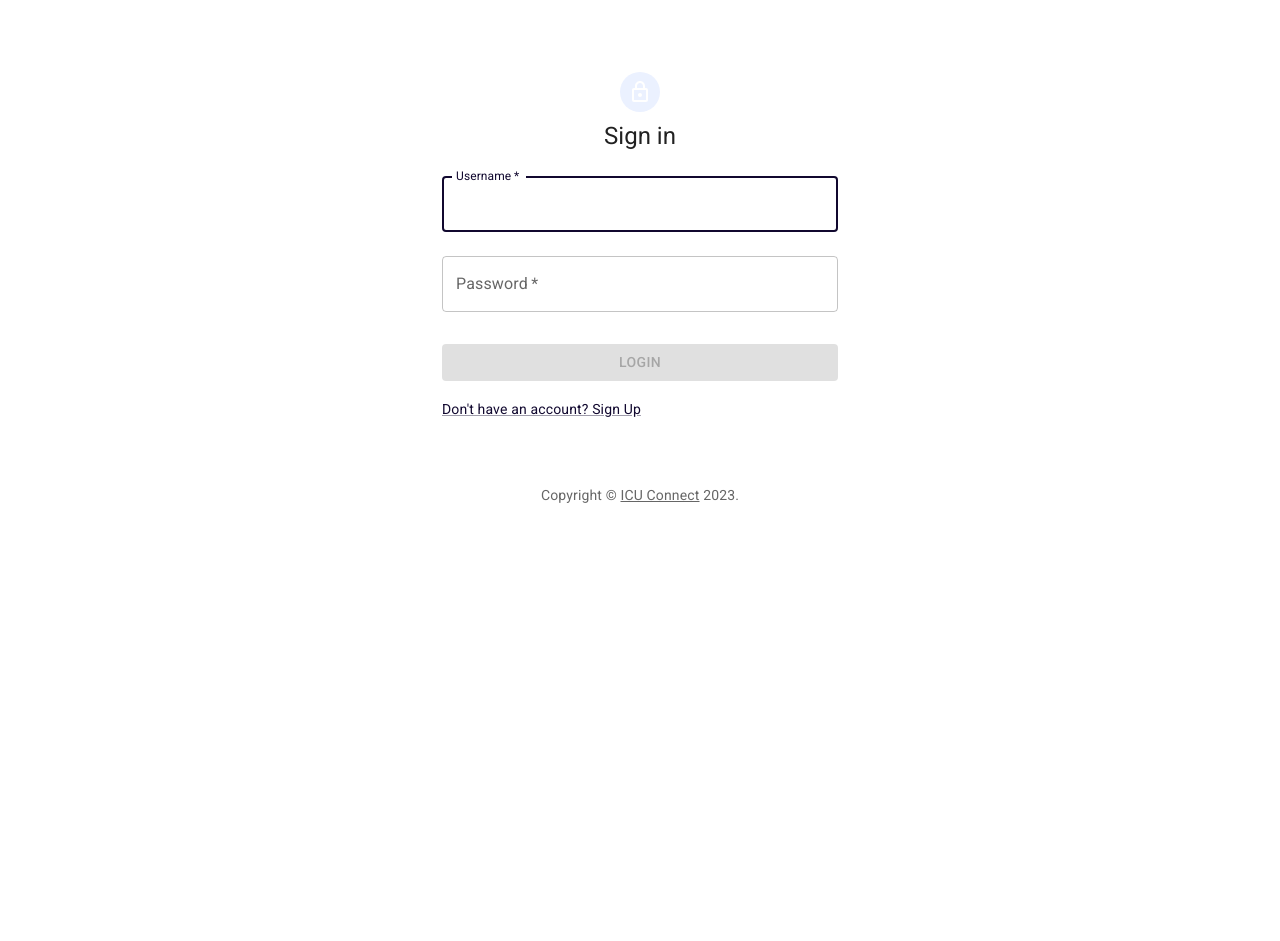
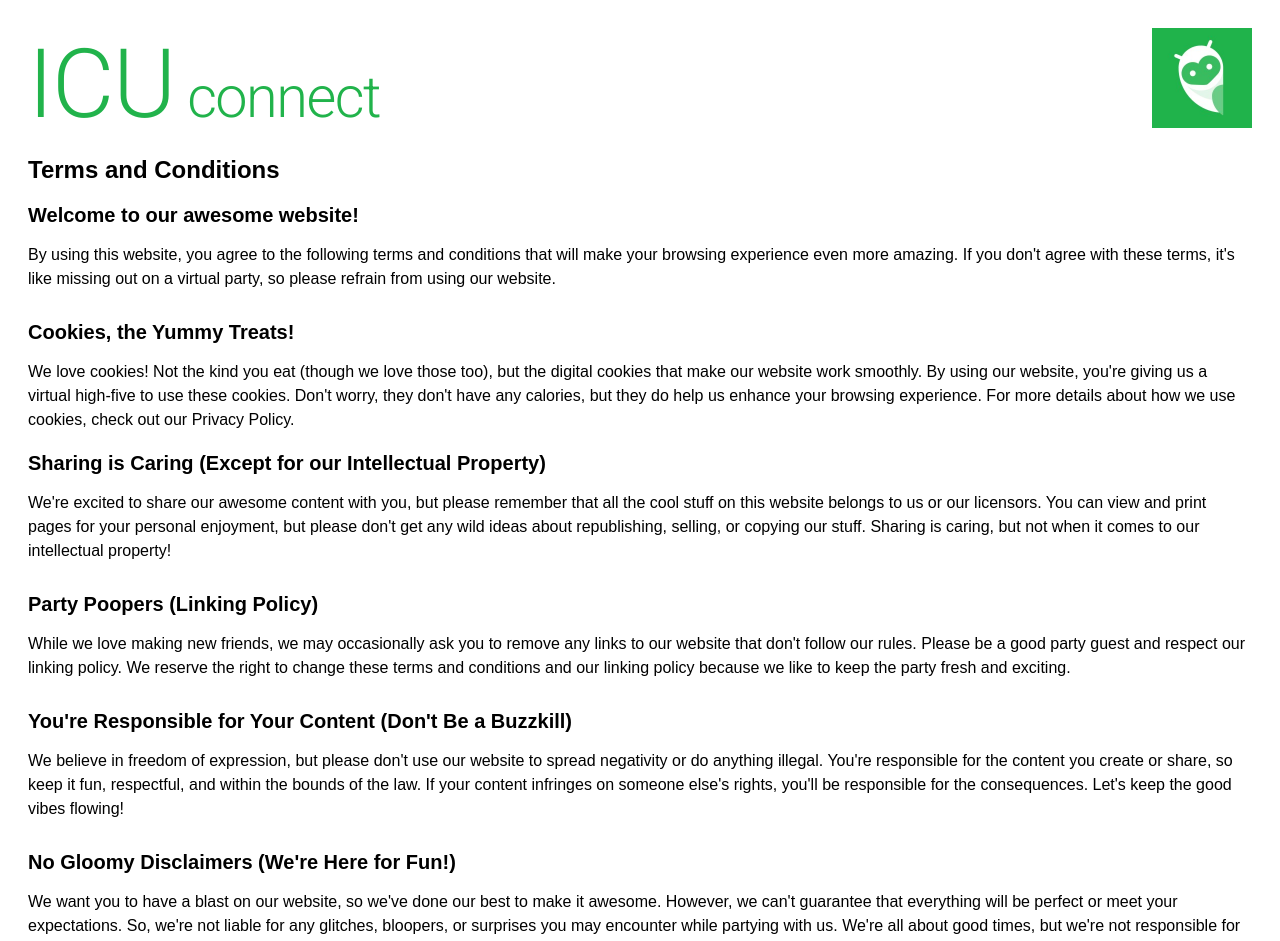
Before and after one commit to The-Agile-Avengers/icu-connect-frontend, a React (Create React App) app: page /terms-and-conditions in a window 1280 px wide. Before the commit this address led to /login. Shown: the top 941 px of the page. Before the commit the page ends 800 px from the top, so only its background shows below. Built offline with nearby package versions, Linux system fonts and the light colour scheme.

Commit message:
fix: multiple bugs

```diff
--- a/src/components/ShareButton.tsx
+++ b/src/components/ShareButton.tsx
@@ -1,6 +1,5 @@
 import { Button, Snackbar, Tooltip } from "@mui/material";
-import React from "react";
-import { useState } from "react";
+import React, { useState } from "react";
 import LinkIcon from "@mui/icons-material/Link";
 
 export const ShareButton = () => {
@@ -8,7 +7,7 @@ export const ShareButton = () => {
   const handleClick = () => {
     setOpen(true);
     // eslint-disable-next-line @typescript-eslint/no-floating-promises
-    navigator.clipboard.writeText(window.location.toString());
+    void navigator.clipboard.writeText(window.location.toString());
   };
 
   return (
--- a/src/components/course/CreateCommunityForm.tsx
+++ b/src/components/course/CreateCommunityForm.tsx
@@ -41,7 +41,7 @@ export default function CommunityCreate() {
   const navigate = useNavigate();
   const [instructorList, setInstructorList] = useState<string[]>([]);
 
-  const { register, handleSubmit, formState } = useForm<formValues>({
+  const { register, handleSubmit, formState, setError } = useForm<formValues>({
     mode: "onChange",
   });
   // eslint-disable-next-line @typescript-eslint/no-explicit-any
@@ -49,11 +49,14 @@ export default function CommunityCreate() {
     api
       .post(`/communities`, formData)
       .then((response: FormFormResponseData) => {
-        console.log(response.data);
         const moduleId: string = response.data.moduleId;
         navigate(`/community/${moduleId}`);
       })
       .catch((error) => {
+        setError("moduleId", {
+          type: "manual",
+          message: "Module ID already exists",
+        });
         console.log(error);
       });
   };
@@ -72,7 +75,7 @@ export default function CommunityCreate() {
 
   useEffect(() => {
     // eslint-disable-next-line @typescript-eslint/no-floating-promises
-    getTeachers();
+    void getTeachers();
   }, []);
 
   return (
@@ -115,11 +118,13 @@ export default function CommunityCreate() {
             <TextField
               {...register("moduleId", { required: true })}
               id="standard-basic"
-              label="Course Number"
+              label="Course ID"
               variant="standard"
               sx={{ width: "100%" }}
               fullWidth
               inputProps={{ maxLength: 15 }}
+              error={!!formState.errors.moduleId}
+              helperText={formState.errors.moduleId?.message}
             />
           </Grid>
           <Grid
--- a/src/components/course/file/FileUpload.tsx
+++ b/src/components/course/file/FileUpload.tsx
@@ -42,7 +42,6 @@ const FileUpload: React.FC<Props> = ({
           },
         })
         .then((response: AxiosResponse<FileModel>) => {
-          console.log(response.data);
           addCommunityFiles({
             id: response.data.id,
             creation: response.data.creation,
--- a/src/components/course/rating/CommunityRating.tsx
+++ b/src/components/course/rating/CommunityRating.tsx
@@ -1,12 +1,10 @@
 import React from "react";
 import { Avatar, Button, Grid, Paper, Rating, Tooltip } from "@mui/material";
-import { UserModel } from "../../../utils/types";
 import { Legend } from "../../../design/typography";
 import ThumbUpIcon from "@mui/icons-material/ThumbUp";
-import { CommunityModel } from "../../../utils/types";
+import { CommunityModel, RatingModel, UserModel } from "../../../utils/types";
 import { api } from "utils/api";
 import { getAvatar, getDate } from "utils/utils";
-import { RatingModel } from "../../../utils/types";
 
 export interface RatingValues {
   user: UserModel;
@@ -27,7 +25,6 @@ export default function CommunityRating({
       if (rating.id) {
         await api.post<CommunityModel>(
           `/communities/${moduleId}/ratings/${rating.id}/thumbsUp`,
-          //TODO - tell backend to turn into PUT instead of POST with empty request body
           {}
         );
         setThumbsUp(!thumbsUp);
--- a/src/components/course/rating/CommunityRatingForm.tsx
+++ b/src/components/course/rating/CommunityRatingForm.tsx
@@ -45,7 +45,6 @@ const CommunityRatingForm: React.FC<CommunityRatingFormProps> = ({
     api
       .post(`/communities/${id}/ratings`, rating)
       .then((response: AxiosResponse<RatingModel>) => {
-        // ToDo: As long as backend sends more data than expected, we have to manually map it to the type
         setRating({
           content: response.data.content,
           teaching: response.data.teaching,
@@ -123,7 +122,7 @@ const CommunityRatingForm: React.FC<CommunityRatingFormProps> = ({
           {...register("text", { required: false })}
           margin="normal"
           id="textRating"
-          label={rating.text ?? "Rating Text"}
+          label="Rating Text"
           multiline
           sx={{ width: "100%", mb: 2 }}
           disabled={readOnly}
--- a/src/components/navbar/Navbar.tsx
+++ b/src/components/navbar/Navbar.tsx
@@ -18,14 +18,31 @@ import { useState } from "react";
 import CloseIcon from "@mui/icons-material/Close";
 import LogoutButton from "components/LogoutButton";
 
-const Logo = () => (
+const Logo = () => {
+  const navigate = useNavigate();
+
+  const redirectSettings = () => {
+    navigate("/");
+  };
+
+  return (
+    <div onClick={redirectSettings}>
       <Typography variant="h1" sx={{ color: "white", m: 0 }}>
         ICU
         <span style={{ color: "#21B34B", fontSize: "0.6em" }}> connect</span>
       </Typography>
+    </div>
   );
+};
 
-const Profile = () => (
+const Profile = () => {
+  const navigate = useNavigate();
+
+  const redirectSettings = () => {
+    navigate("/settings");
+  };
+
+  return (
     <Box
       sx={{
         display: "flex",
@@ -39,9 +56,13 @@ const Profile = () => (
         bottom: "0",
       }}
     >
-    <Avatar sx={{ bgcolor: "secondary.main", color: "#000000" }}>
+      <Avatar
+        sx={{ bgcolor: "secondary.main", color: "#000000" }}
+        onClick={redirectSettings}
+      >
         {localStorage.getItem("Username")?.charAt(0).toUpperCase()}
       </Avatar>
+
       <div
         style={{
           margin: "auto",
@@ -55,6 +76,7 @@ const Profile = () => (
       </div>
     </Box>
   );
+};
 
 const Navbar = () => {
   const drawerWidth = 340;
--- a/src/components/routing/AppRouter.tsx
+++ b/src/components/routing/AppRouter.tsx
@@ -8,6 +8,7 @@ import SignUp from "../../pages/SignUp";
 import { isLoggedIn } from "../../utils/utils";
 import CreateCommunity from "../../pages/CreateCommunity";
 import Settings from "pages/Settings";
+import TermsAndConditions from "components/shared/TermsAndConditions";
 
 const AppRouter = () => (
   <BrowserRouter>
@@ -29,6 +30,10 @@ const AppRouter = () => (
           <Route path="/login" element={<Login />} />
           <Route path="/signup" element={<SignUp />} />
           <Route path="*" element={<Navigate to="/login" replace />} />
+          <Route
+            path="//terms-and-conditions"
+            element={<TermsAndConditions />}
+          />
         </>
       )}
     </Routes>
--- /dev/null
+++ b/src/components/shared/TermsAndConditions.tsx
@@ -0,0 +1,134 @@
+import React from "react";
+import logo from "images/ICULogo.jpeg";
+import { Box, Button, Typography } from "@mui/material";
+
+export default function TermsAndConditions() {
+  const containerStyle = {
+    fontFamily: "Arial, sans-serif",
+    margin: 0,
+    padding: "20px",
+  };
+
+  const headingStyle = {
+    fontSize: "24px",
+    marginBottom: "10px",
+  };
+
+  const logoStyle = {
+    maxWidth: "100px",
+    marginBottom: "20px",
+  };
+
+  const subheadingStyle = {
+    fontSize: "20px",
+    marginTop: "20px",
+    marginBottom: "10px",
+  };
+
+  const paragraphStyle = {
+    fontSize: "16px",
+    lineHeight: "1.5",
+  };
+
+  const sectionStyle = {
+    marginBottom: "30px",
+  };
+
+  const footerStyle = {
+    marginTop: "30px",
+  };
+  return (
+    <div style={containerStyle}>
+      <Box sx={{ float: "right" }}>
+        <img src={logo} alt="Logo" style={logoStyle} />
+      </Box>
+
+      <Typography variant="h1" sx={{ color: "#21B34B", m: 0 }}>
+        ICU
+        <span style={{ color: "#21B34B", fontSize: "0.6em" }}> connect</span>
+      </Typography>
+
+      <h1 style={headingStyle}>Terms and Conditions</h1>
+
+      <section style={sectionStyle}>
+        <h2 style={subheadingStyle}>Welcome to our awesome website!</h2>
+        <p style={paragraphStyle}>
+          By using this website, you agree to the following terms and conditions
+          that will make your browsing experience even more amazing. If you
+          don&apos;t agree with these terms, it&apos;s like missing out on a
+          virtual party, so please refrain from using our website.
+        </p>
+      </section>
+
+      <section>
+        <h2 style={subheadingStyle}>Cookies, the Yummy Treats!</h2>
+        <p style={paragraphStyle}>
+          We love cookies! Not the kind you eat (though we love those too), but
+          the digital cookies that make our website work smoothly. By using our
+          website, you&apos;re giving us a virtual high-five to use these
+          cookies. Don&apos;t worry, they don&apos;t have any calories, but they
+          do help us enhance your browsing experience. For more details about
+          how we use cookies, check out our Privacy Policy.
+        </p>
+      </section>
+      <section style={sectionStyle}>
+        <h2 style={subheadingStyle}>
+          Sharing is Caring (Except for our Intellectual Property)
+        </h2>
+        <p style={paragraphStyle}>
+          We&apos;re excited to share our awesome content with you, but please
+          remember that all the cool stuff on this website belongs to us or our
+          licensors. You can view and print pages for your personal enjoyment,
+          but please don&apos;t get any wild ideas about republishing, selling,
+          or copying our stuff. Sharing is caring, but not when it comes to our
+          intellectual property!
+        </p>
+      </section>
+      <section style={sectionStyle}>
+        <h2 style={subheadingStyle}>Party Poopers (Linking Policy)</h2>
+        <p style={paragraphStyle}>
+          While we love making new friends, we may occasionally ask you to
+          remove any links to our website that don&apos;t follow our rules.
+          Please be a good party guest and respect our linking policy. We
+          reserve the right to change these terms and conditions and our linking
+          policy because we like to keep the party fresh and exciting.
+        </p>
+      </section>
+      <section style={sectionStyle}>
+        <h2 style={subheadingStyle}>
+          You&apos;re Responsible for Your Content (Don&apos;t Be a Buzzkill)
+        </h2>
+        <p style={paragraphStyle}>
+          We believe in freedom of expression, but please don&apos;t use our
+          website to spread negativity or do anything illegal. You&apos;re
+          responsible for the content you create or share, so keep it fun,
+          respectful, and within the bounds of the law. If your content
+          infringes on someone else&apos;s rights, you&apos;ll be responsible
+          for the consequences. Let&apos;s keep the good vibes flowing!
+        </p>
+      </section>
+      <section style={sectionStyle}>
+        <h2 style={subheadingStyle}>
+          No Gloomy Disclaimers (We&apos;re Here for Fun!)
+        </h2>
+        <p style={paragraphStyle}>
+          We want you to have a blast on our website, so we&apos;ve done our
+          best to make it awesome. However, we can&apos;t guarantee that
+          everything will be perfect or meet your expectations. So, we&apos;re
+          not liable for any glitches, bloopers, or surprises you may encounter
+          while partying with us. We&apos;re all about good times, but
+          we&apos;re not responsible for anything beyond our control.
+        </p>
+      </section>
+      <footer style={footerStyle}>
+        <Button
+          style={{ background: "#11082F" }}
+          href="/signUp"
+          variant="contained"
+        >
+          Back to Sign Up
+        </Button>
+      </footer>
+    </div>
+  );
+}
--- a/src/pages/Community.tsx
+++ b/src/pages/Community.tsx
@@ -24,11 +24,16 @@ import CommunityPost from "../components/course/post/CommunityPost";
 import CommunityRating from "../components/course/rating/CommunityRating";
 import CommunityPostForm from "../components/course/post/CommunityPostForm";
 import CommunityRatingForm from "../components/course/rating/CommunityRatingForm";
-import { CommunityModel } from "../utils/types";
 import { api } from "../utils/api";
 import axios from "axios";
 import CreateCommunityForm from "../components/course/CreateCommunityForm";
-import { Post, RatingForm, RatingModel, FileModel } from "../utils/types";
+import {
+  Post,
+  RatingForm,
+  RatingModel,
+  FileModel,
+  CommunityModel,
+} from "../utils/types";
 import { getDate } from "utils/utils";
 import FileUpload from "components/course/file/FileUpload";
 import CommunityFiles from "components/course/file/CummunityFiles";
@@ -372,7 +377,10 @@ const Community: React.FC = () => {
               </Button>
             </Tooltip>
           </Box>
-          <ShareButton />
+          {Boolean(navigator.clipboard) && (
+            // Render your component when navigator.clipboard is available
+            <ShareButton />
+          )}
         </AccordionSummary>
         <AccordionDetails>
           <CommunityInfo community={communityInfo} />
--- a/src/pages/Settings.tsx
+++ b/src/pages/Settings.tsx
@@ -30,9 +30,9 @@ import { getAvatar } from "utils/utils";
 // Used as dummy for the userModel
 const dummy: UserModel = {
   id: 1,
-  username: "HansPeter123",
-  email: "this is a mail",
-  studyArea: { id: 1, name: "my Area" },
+  username: " ",
+  email: " ",
+  studyArea: { id: 1, name: " " },
   avatar: "",
 };
 
@@ -90,7 +90,6 @@ export default function Settings() {
   }
 
   const handleEditEmail = () => {
-    console.log("edit", editEmail);
     if (editEmail == false) {
       setEditEmail(true);
       return;
@@ -115,7 +114,6 @@ export default function Settings() {
 
   function handleEmailChange(event: React.ChangeEvent<HTMLInputElement>) {
     const newEmail = event.target.value;
-    console.log("my new email", newEmail);
     setUserSettings((userSettings) => ({
       ...userSettings,
       email: newEmail,
@@ -125,8 +123,14 @@ export default function Settings() {
   const handleStudyAreaChange = (
     event: React.ChangeEvent<HTMLInputElement>
   ) => {
-    console.log("this is my new value", event.target.value);
     setSelectedStudyArea(event.target.value || "");
+  };
+
+  const handleStudyAreaChange2 = (
+    event: React.SyntheticEvent,
+    value: string | null
+  ) => {
+    setSelectedStudyArea(value || "");
   };
 
   // Study Area Selection
@@ -134,14 +138,12 @@ export default function Settings() {
   const handleEditStudyArea = () => {
     setEditStudyArea(!editStudyArea);
     if (editStudyArea == true) {
-      console.log("change", selectedStudyArea);
       api
         .put(`/users`, {
           //eslint-disable-next-line @typescript-eslint/no-unsafe-assignment
           studyArea: { name: selectedStudyArea },
         })
         .then((response: AxiosResponse<UserModel>) => {
-          console.log(response.data.studyArea);
           setUserSettings((userSettings) => ({
             ...userSettings,
             //eslint-disable-next-line @typescript-eslint/no-unsafe-assignment
@@ -157,7 +159,6 @@ export default function Settings() {
   async function getUserSettings() {
     try {
       const { data } = await api.get<UserModel>(`/users`);
-      console.log("data", data);
       setUserSettings(data);
       setSelectedAvatarIndex(+data.avatar - 1);
       return data;
@@ -178,8 +179,6 @@ export default function Settings() {
       const studyAreas: string[] = data.map(
         (studyArea: StudyAreaModel) => studyArea.name
       );
-      console.log("data", data);
-      console.log(studyAreas);
       setStudyAreaList(studyAreas);
     } catch (error) {
       console.error("Failed to fetch study areas:", error);
@@ -339,6 +338,7 @@ export default function Settings() {
                       id="combo-box-demo"
                       options={studyAreaList}
                       sx={{ width: "100%" }}
+                      onChange={handleStudyAreaChange2}
                       // eslint-disable-next-line @typescript-eslint/no-unsafe-assignment
                       value={userSettings?.studyArea?.name}
                       renderInput={(params) => (
--- a/src/pages/SignUp.tsx
+++ b/src/pages/SignUp.tsx
@@ -33,7 +33,6 @@ const SignUp: React.FC = () => {
 
   // eslint-disable-next-line @typescript-eslint/no-explicit-any
   const onSubmit: SubmitHandler<SignUpForm> = (formData) => {
-    console.log(formData);
     api
       .post("/users", {
         username: formData.username,
@@ -142,7 +141,12 @@ const SignUp: React.FC = () => {
                       {...register("terms", { required: true })}
                     />
                   }
-                  label="I accept the Terms and conditions."
+                  label={
+                    <span>
+                      I accept the{" "}
+                      <a href="/terms-and-conditions">terms and conditions</a>..
+                    </span>
+                  }
                 />
               </Grid>
             </Grid>
```
Also changed, not shown: src/images/ICULogo.jpeg (added). Lines whose indentation alone changed are shown as unchanged.
